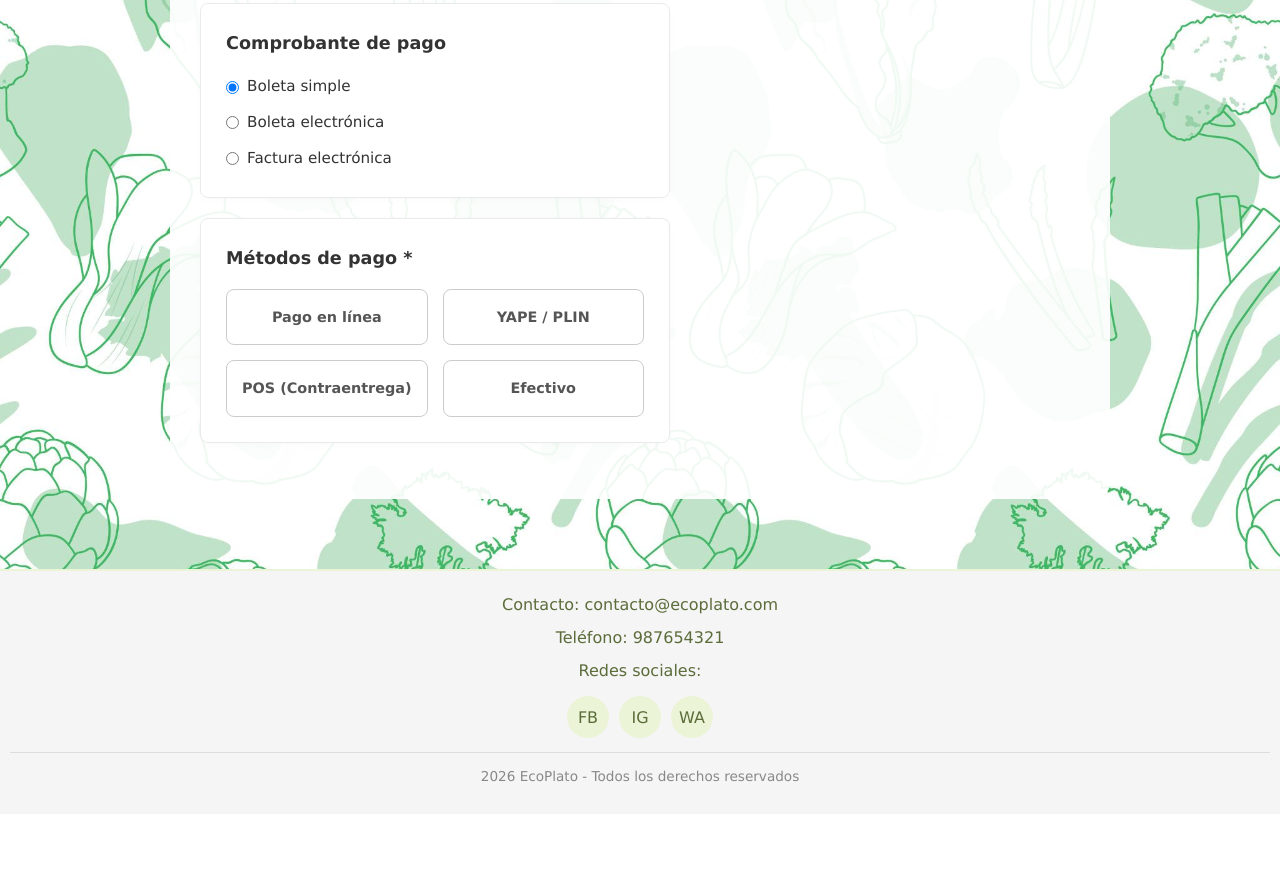
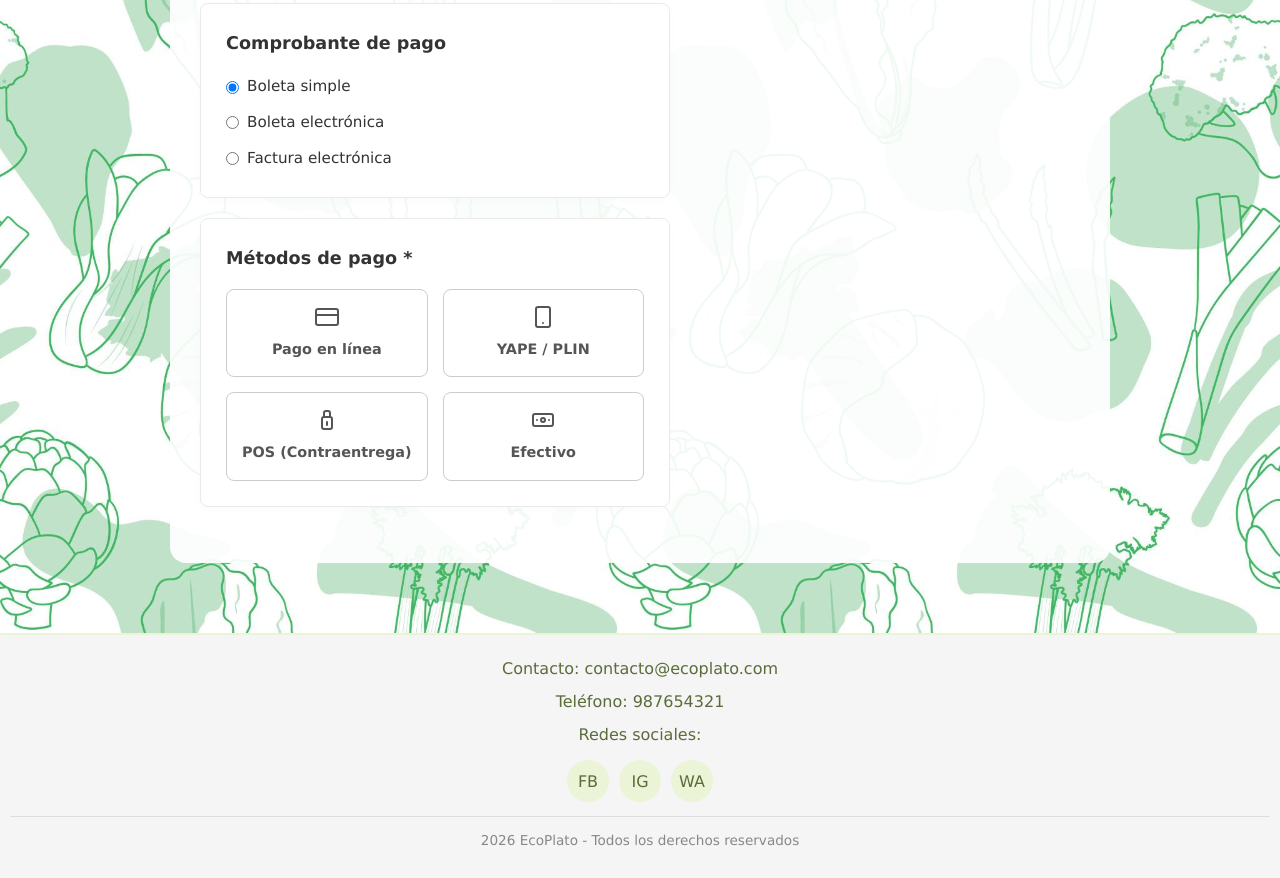
Before and after one commit to DiegoVCH01/Proyecto_Final_Programacion_WEB, a plain HTML site: page form_pedido.html in a window 1280 px wide. Shown: the part 1024-1902 px from the top of the page. Before the commit the page ends 1838 px from the top, so only its background shows below. Drawn offline with Linux system fonts and the light colour scheme.

Commit message:
Formulario de pedidos terminado con estilos y logica integrada

```diff
--- a/form_pedido.html
+++ b/form_pedido.html
@@ -107,19 +107,45 @@
                     <div class="fp-grid-pagos">
                         <label class="fp-tarjeta-pago">
                             <input type="radio" name="metodo_pago" value="online" required>
-                            <div class="fp-contenido-pago">Pago en línea</div>
+                            <div class="fp-contenido-pago" style="display: flex; flex-direction: column; align-items: center; gap: 8px;">
+                                <svg width="24" height="24" viewBox="0 0 24 24" fill="none" stroke="currentColor" stroke-width="2" stroke-linecap="round" stroke-linejoin="round">
+                                    <rect x="1" y="4" width="22" height="16" rx="2" ry="2"></rect>
+                                    <line x1="1" y1="10" x2="23" y2="10"></line>
+                                </svg>
+                                <span>Pago en línea</span>
+                            </div>
                         </label>
                         <label class="fp-tarjeta-pago">
                             <input type="radio" name="metodo_pago" value="yape">
-                            <div class="fp-contenido-pago">YAPE / PLIN</div>
+                            <div class="fp-contenido-pago" style="display: flex; flex-direction: column; align-items: center; gap: 8px;">
+                                <svg width="24" height="24" viewBox="0 0 24 24" fill="none" stroke="currentColor" stroke-width="2" stroke-linecap="round" stroke-linejoin="round">
+                                    <rect x="5" y="2" width="14" height="20" rx="2" ry="2"></rect>
+                                    <line x1="12" y1="18" x2="12.01" y2="18"></line>
+                                </svg>
+                                <span>YAPE / PLIN</span>
+                            </div>
                         </label>
                         <label class="fp-tarjeta-pago">
                             <input type="radio" name="metodo_pago" value="pos">
-                            <div class="fp-contenido-pago">POS (Contraentrega)</div>
+                            <div class="fp-contenido-pago" style="display: flex; flex-direction: column; align-items: center; gap: 8px;">
+                                <svg width="24" height="24" viewBox="0 0 24 24" fill="none" stroke="currentColor" stroke-width="2" stroke-linecap="round" stroke-linejoin="round">
+                                    <rect x="7" y="9" width="10" height="12" rx="2"></rect>
+                                    <path d="M9 9V5a2 2 0 0 1 2-2h2a2 2 0 0 1 2 2v4"></path>
+                                    <path d="M12 17v-3"></path>
+                                </svg>
+                                <span>POS (Contraentrega)</span>
+                            </div>
                         </label>
                         <label class="fp-tarjeta-pago">
                             <input type="radio" name="metodo_pago" value="efectivo">
-                            <div class="fp-contenido-pago">Efectivo</div>
+                            <div class="fp-contenido-pago" style="display: flex; flex-direction: column; align-items: center; gap: 8px;">
+                                <svg width="24" height="24" viewBox="0 0 24 24" fill="none" stroke="currentColor" stroke-width="2" stroke-linecap="round" stroke-linejoin="round">
+                                    <rect x="2" y="6" width="20" height="12" rx="2"></rect>
+                                    <circle cx="12" cy="12" r="2"></circle>
+                                    <path d="M6 12h.01M18 12h.01"></path>
+                                </svg>
+                                <span>Efectivo</span>
+                            </div>
                         </label>
                     </div>
                 </section>
```
